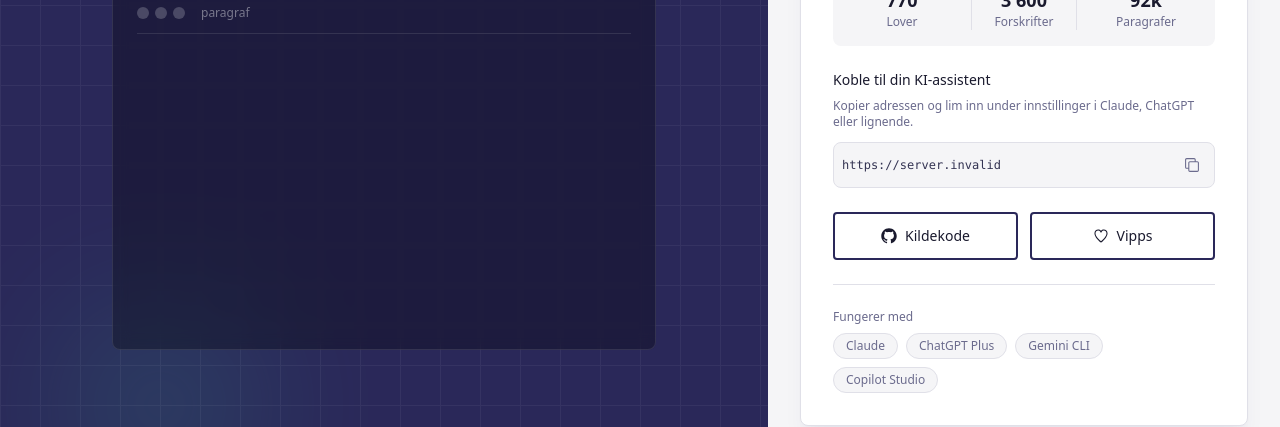
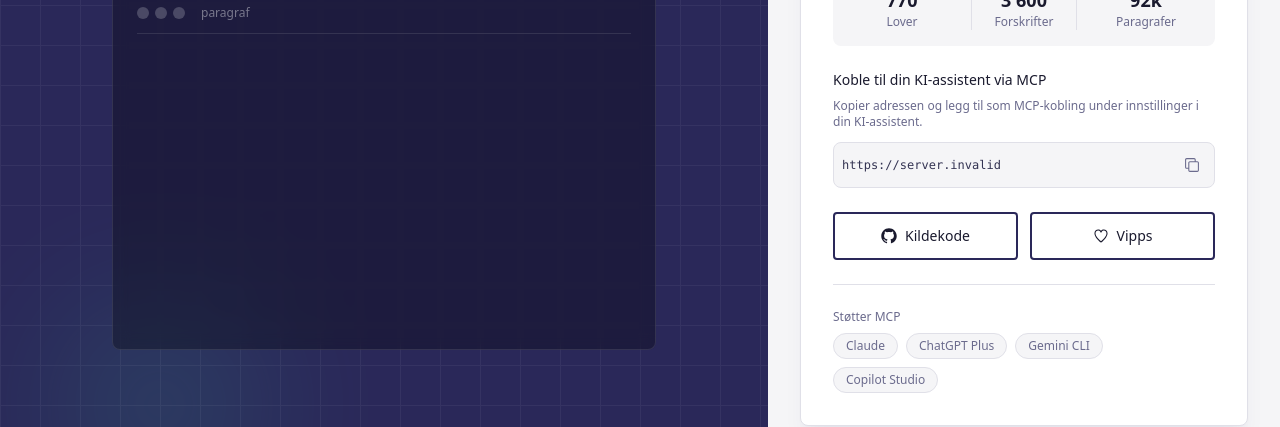
Before and after one commit to khjohns/paragraf, a React (Vite) app in the folder site/: page / in a window 1280 px wide. Shown: the part 235-662 px from the top of the page. Built offline with nearby package versions, Linux system fonts and the light colour scheme; no server answers.

Commit message:
Make MCP terminology explicit for new users
Mention MCP in heading, instructions and client list so non-technical
users have a searchable term to find setup guides.

https://claude.ai/code/session_01Ji6tQmr3Hqw3hBndZqD1FE

```diff
--- a/site/src/LandingPage.tsx
+++ b/site/src/LandingPage.tsx
@@ -220,10 +220,10 @@ function InfoCard() {
       {/* How to connect */}
       <div className="mb-4 sm:mb-6">
         <p className="text-sm font-medium text-pkt-text-body-dark mb-1.5 sm:mb-2">
-          Koble til din KI-assistent
+          Koble til din KI-assistent via MCP
         </p>
         <p className="text-xs text-pkt-text-body-subtle mb-2.5 sm:mb-3">
-          Kopier adressen og lim inn under innstillinger i Claude, ChatGPT eller lignende.
+          Kopier adressen og legg til som MCP-kobling under innstillinger i din KI-assistent.
         </p>
         {MCP_URL && (
           <CopyableUrl url={MCP_URL} />
@@ -262,7 +262,7 @@ function InfoCard() {
 
       {/* Supported clients */}
       <div className="mt-4 pt-4 sm:mt-6 sm:pt-6 border-t border-pkt-border-subtle">
-        <p className="text-xs text-pkt-text-body-subtle mb-2">Fungerer med</p>
+        <p className="text-xs text-pkt-text-body-subtle mb-2">Støtter MCP</p>
         <div className="flex flex-wrap gap-2">
           {['Claude', 'ChatGPT Plus', 'Gemini CLI', 'Copilot Studio'].map((client) => (
             <span
```
